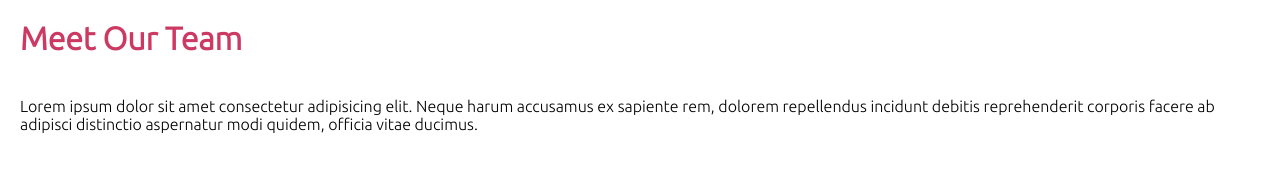
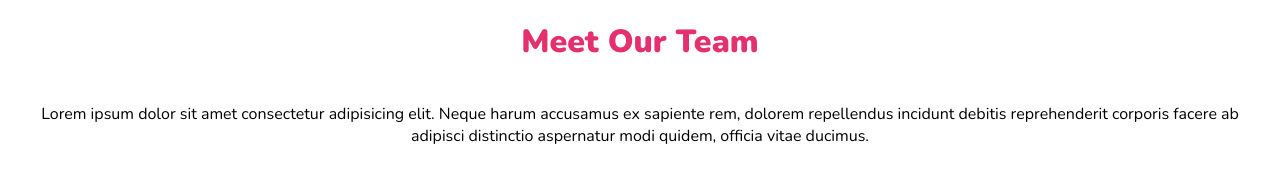
Before and after one commit to michele-pupo/html-css-float-cards, a plain HTML site: page index.html in a window 1280 px wide. Drawn offline with nearby package versions, Linux system fonts and the light colour scheme.

Commit message:
correct title

```diff
--- a/css/style.css
+++ b/css/style.css
@@ -5,18 +5,18 @@
     box-sizing: border-box;
 }
 
+/* inizio body */
+body{
+    font-family: 'Nunito', sans-serif;
+    text-align: center;
+}
+/* fine body */
+
 h1{
-    color: #cc3963;
+    color:#e4306d;
     padding: 20px;
 }
 
 p{
     padding: 20px;
 }
-
-/* inizio body */
-body{
-    font-family: 'Nunito', sans-serif;
-    font-family: 'Ubuntu', sans-serif;
-}
-/* fine body */
--- a/index.html
+++ b/index.html
@@ -8,10 +8,12 @@
     <!-- google fonts -->
     <link rel="preconnect" href="https://fonts.googleapis.com">
     <link rel="preconnect" href="https://fonts.gstatic.com" crossorigin>
-    <link href="https://fonts.googleapis.com/css2?family=Nunito:wght@200;400;900&family=Ubuntu:wght@300&display=swap" rel="stylesheet">
+    <link href="https://fonts.googleapis.com/css2?family=Nunito:wght@200;400;1000&family=Ubuntu:wght@300&display=swap" rel="stylesheet">
+    <!-- fine goole fonts -->
 
     <link rel="stylesheet" href="css/style.css">
 </head>
+
 <body>
     <!-- titolo -->
     <h1>Meet Our Team</h1>
```
